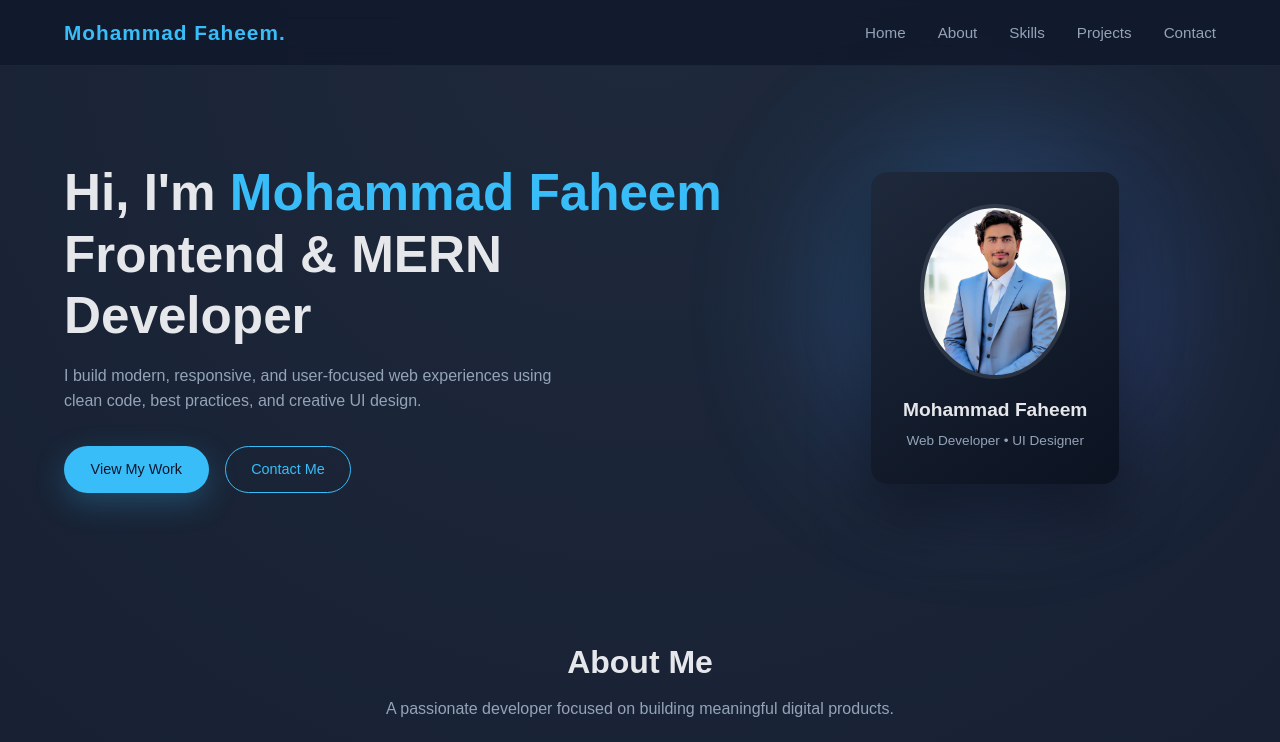
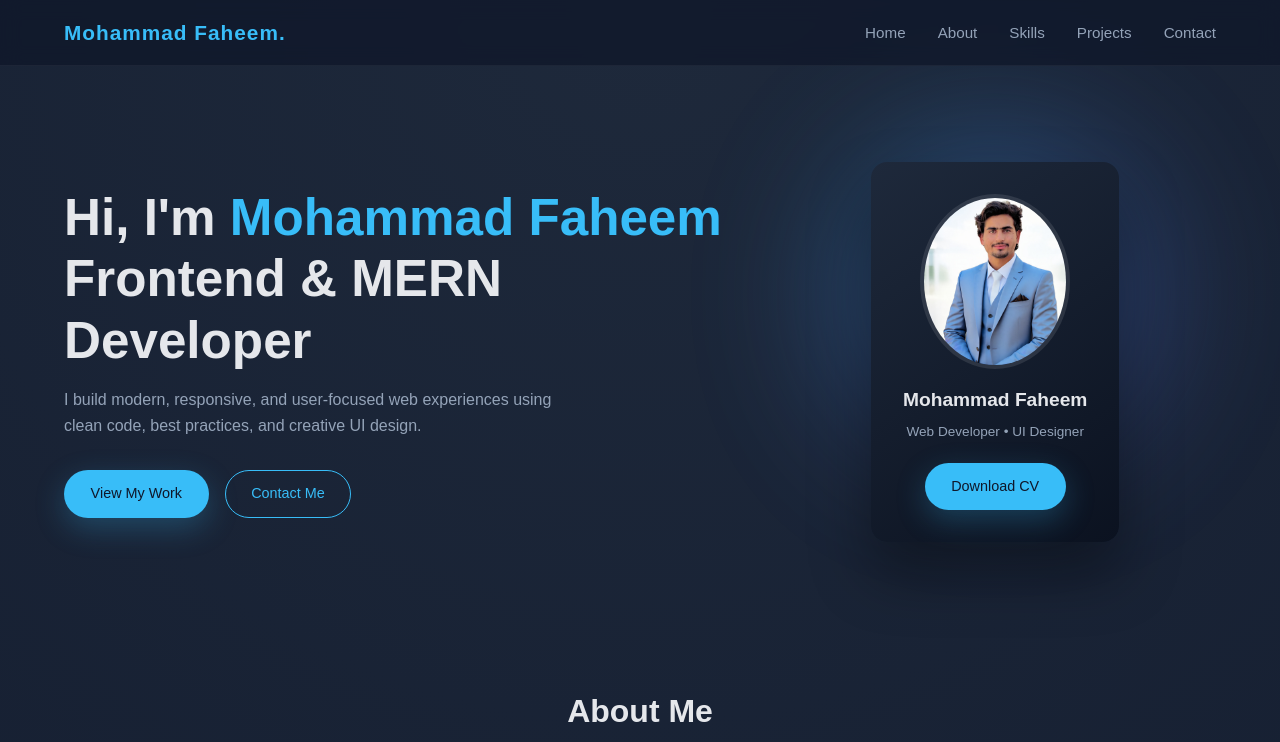
Before and after one commit to faheemkhan-web/professional-Portfolio, a plain HTML site: page index.html in a window 1280 px wide. Shown: the top 742 px of the page. Drawn offline with Linux system fonts and the light colour scheme.

Commit message:
add new files

```diff
--- a/index.html
+++ b/index.html
@@ -42,6 +42,7 @@
         <img src="images/faheem dp pic.jpg" alt="Profile Image">
         <h3>Mohammad Faheem</h3>
         <p>Web Developer • UI Designer</p>
+        <a href="./images/Mohammad Faheem CV.pdf" class="btn btn-primarry">Download CV</a>
       </div>
     </div>
   </section>
@@ -185,7 +186,7 @@
       <div class="contact-info">
         <p>You can reach me anytime via email or social platforms. I'm always open to discussing projects, ideas, or collaborations.</p>
         <div class="contact-list">
-          <div class="contact-item">📧 faheemkhanwak@gmail.com</div>
+          <div class="contact-item"><a class="contact-item" href="mailto:faheemkhanwak@gmail.com">✉️ faheemkhanwak@gmail.com</a></div>
           <div class="contact-item">📱 +92 3460940964</div>
           <div class="contact-item">🌍 Pakistan</div>
         </div>
--- a/style.css
+++ b/style.css
@@ -32,6 +32,20 @@
     a {
       text-decoration: none;
       color: inherit;
+    }
+
+    /* .....................Download cv Button.............. */
+
+    .btn-primarry {
+      margin-top: 20px;
+      background: var(--primary);
+      color: #0f172a;
+      box-shadow: 0 10px 30px rgba(56, 189, 248, 0.25);
+    }
+
+    .btn-primarry:hover {
+      transform: translateY(-2px);
+      box-shadow: 0 15px 35px rgba(56, 189, 248, 0.35);
     }
 
     /* ---------------- Header ---------------- */
```
Also changed, not shown: 1 other file.
